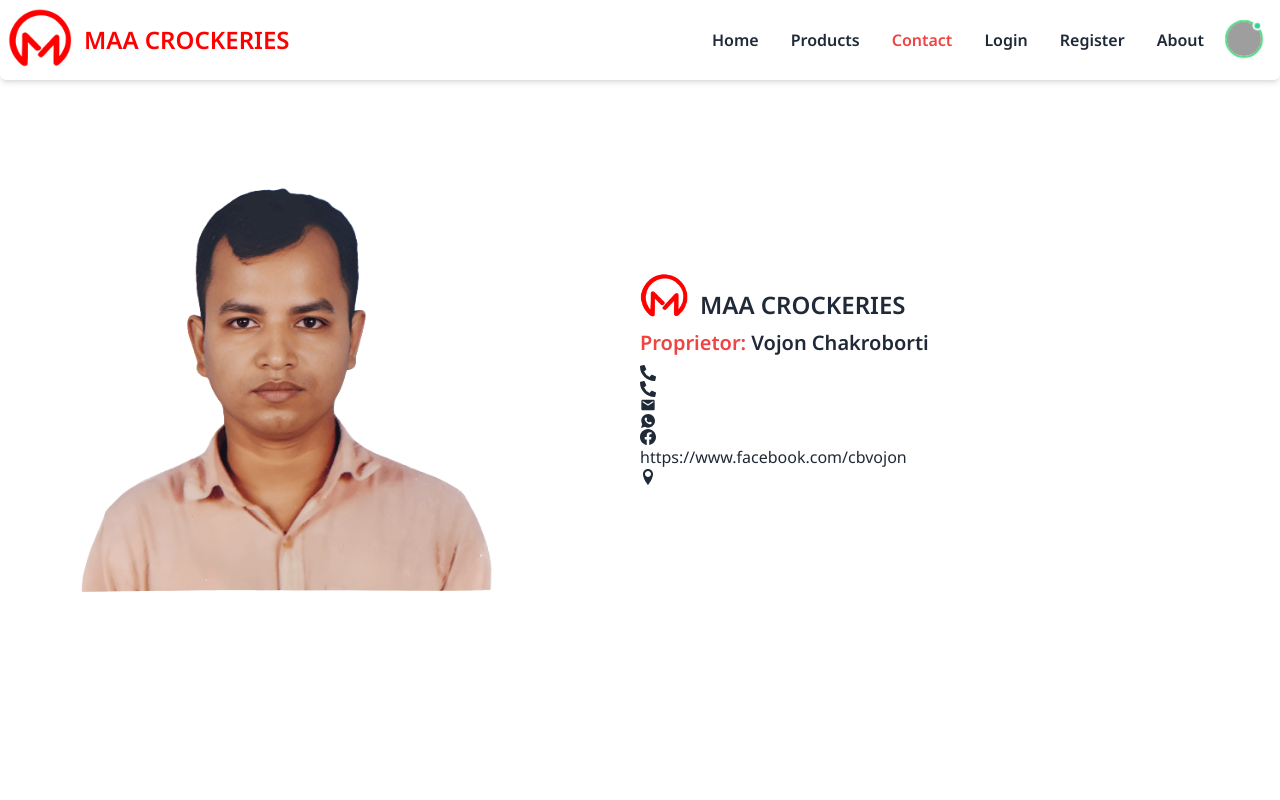
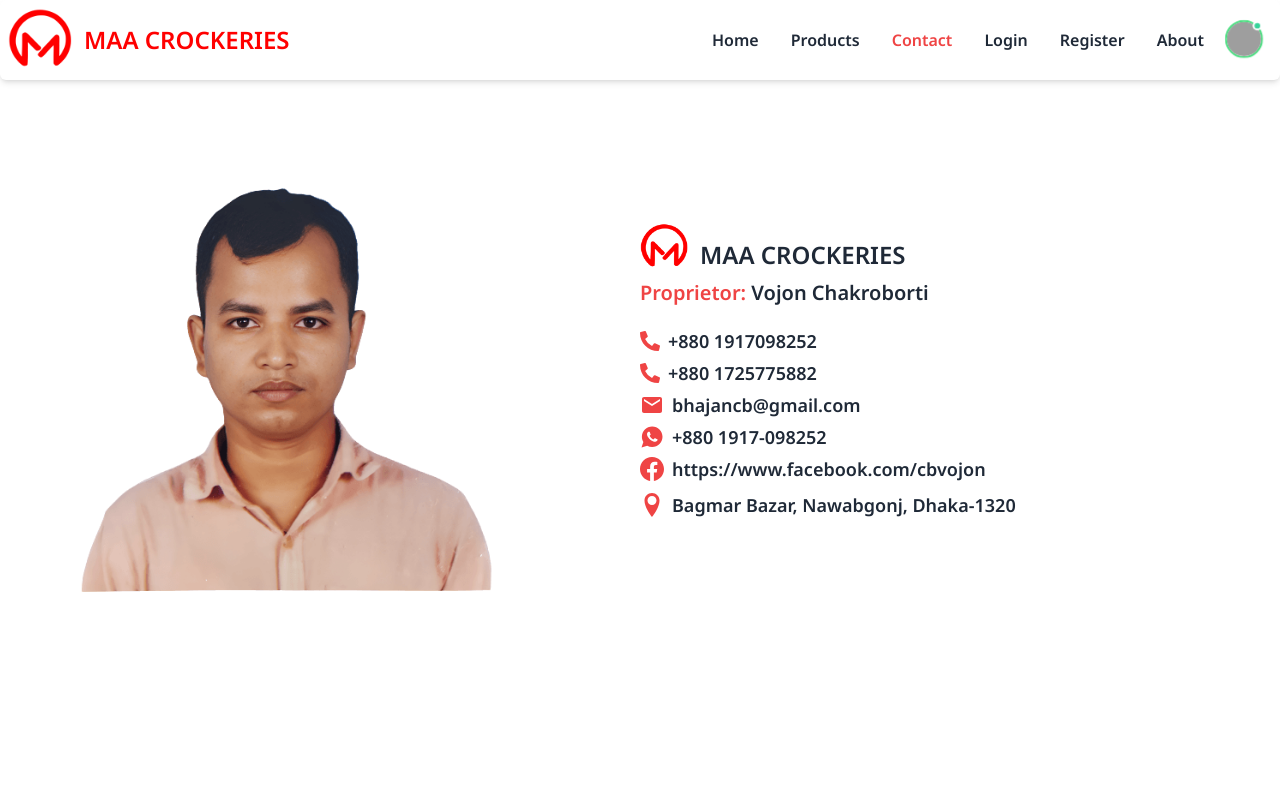
Before and after one commit to developer-shourav/MAA-CROCKERIES, a React (Vite) app: page /contact in a window 1280 px wide. Shown: the top 800 px of the page. Built offline with nearby package versions, Linux system fonts and the light colour scheme; grey boxes are pictures that could not be loaded.

Commit message:
large device style complete

```diff
--- a/src/pages/Contact/Contact.jsx
+++ b/src/pages/Contact/Contact.jsx
@@ -1,47 +1,75 @@
-import React from 'react';
-import ProfileImg from '../../assets/profile.jpg'
-import ProfileImg2 from '../../assets/profile2.png'
-import Profile from '../../assets/final-profile.png'
+import React from "react";
+import ProfileImg from "../../assets/profile.jpg";
+import ProfileImg2 from "../../assets/profile2.png";
+import Profile from "../../assets/final-profile.png";
 import Logo from "../../assets/web-logo.png";
-import {FaPhoneAlt} from 'react-icons/fa';
-import { BsFacebook} from 'react-icons/bs';
-import { IoLogoWhatsapp} from 'react-icons/io';
-import {MdEmail} from 'react-icons/md';
-import {ImLocation} from 'react-icons/im';
+import { FaPhoneAlt } from "react-icons/fa";
+import { BsFacebook } from "react-icons/bs";
+import { IoLogoWhatsapp } from "react-icons/io";
+import { MdEmail } from "react-icons/md";
+import { ImLocation } from "react-icons/im";
 const Contact = () => {
   return (
-        <div className='container mx-auto'>
-
-            <div className='flex mt-20 mx-20 items-center justify-start'>
-
+    <div className="container mx-auto">
+      <div className="flex mt-20 mx-20 items-center justify-start">
         {/* <div className='w-1/2'>
                <img className="mask mask-squircle w-3/4 " src={ProfileImg} />
                </div> */}
 
-               <div className='w-1/2'>
+        <div className="w-1/2">
           <img className=" w-3/4 " src={Profile} />
         </div>
 
-               <div>
+        <div className="mb-3 w-1/2">
           <div>
             <span className="flex items-end ">
               {" "}
-                        <img className="w-8 md:w-12 me-2 md:me-3" src={Logo} alt="" />{" "}
+              <img
+                className="w-8 md:w-12 me-2 md:me-3"
+                src={Logo}
+                alt=""
+              />{" "}
               <span className=" font-bold text-lg md:text-2xl">
                 MAA CROCKERIES
               </span>{" "}
             </span>
           </div>
 
-                 <h3 className='font-bold text-xl my-2'><span className='text-red-500'>Proprietor: </span> Vojon Chakroborti</h3>
+          <h3 className="font-bold text-xl mt-2 mb-5">
+            <span className="text-red-500">Proprietor: </span> Vojon Chakroborti
+          </h3>
 
-                 <p><FaPhoneAlt/></p>
-                 <p><FaPhoneAlt/></p>
-                 <p><MdEmail/></p>
-                 <p><IoLogoWhatsapp/></p>
-                 <p> <BsFacebook/>  <a href="https://www.facebook.com/cbvojon" target='_blank'>https://www.facebook.com/cbvojon</a></p>
-                 <p><ImLocation/></p>
-
+          <p className="flex items-center gap-2 mb-1 text-lg font-bold">
+            <FaPhoneAlt className="text-red-500 text-xl" />{" "}
+            <a href="tel:+8801917098252">+880 1917098252</a>
+          </p>
+          <p className="flex items-center gap-2 mb-1 text-lg font-bold">
+            <FaPhoneAlt className="text-red-500 text-xl" />
+            <a href="tel:+8801725775882">+880 1725775882</a>
+          </p>
+          <p className="flex items-center gap-2 mb-1 text-lg font-bold">
+            <MdEmail className="text-red-500 text-2xl" />{" "}
+            <a href="mailto:bhajancb@gmail.com" target="_blank">
+              bhajancb@gmail.com
+            </a>
+          </p>
+          <p className="flex items-center gap-2 mb-1 text-lg font-bold">
+            <IoLogoWhatsapp className="text-red-500 text-2xl" />{" "}
+            <a href="https://wa.me/+8801917098252" target="_blank">
+              +880 1917-098252
+            </a>
+          </p>
+          <p className="flex items-center gap-2 mb-1 text-lg font-bold">
+            {" "}
+            <BsFacebook className="text-red-500 text-2xl" />{" "}
+            <a href="https://www.facebook.com/cbvojon" target="_blank">
+              https://www.facebook.com/cbvojon
+            </a>
+          </p>
+          <p className="flex items-center gap-2 mb-1 mt-2 text-lg font-bold">
+            <ImLocation className="text-red-500 text-2xl" /> Bagmar Bazar, Nawabgonj,
+            Dhaka-1320
+          </p>
         </div>
       </div>
     </div>
```
Lines whose indentation alone changed are shown as unchanged.
